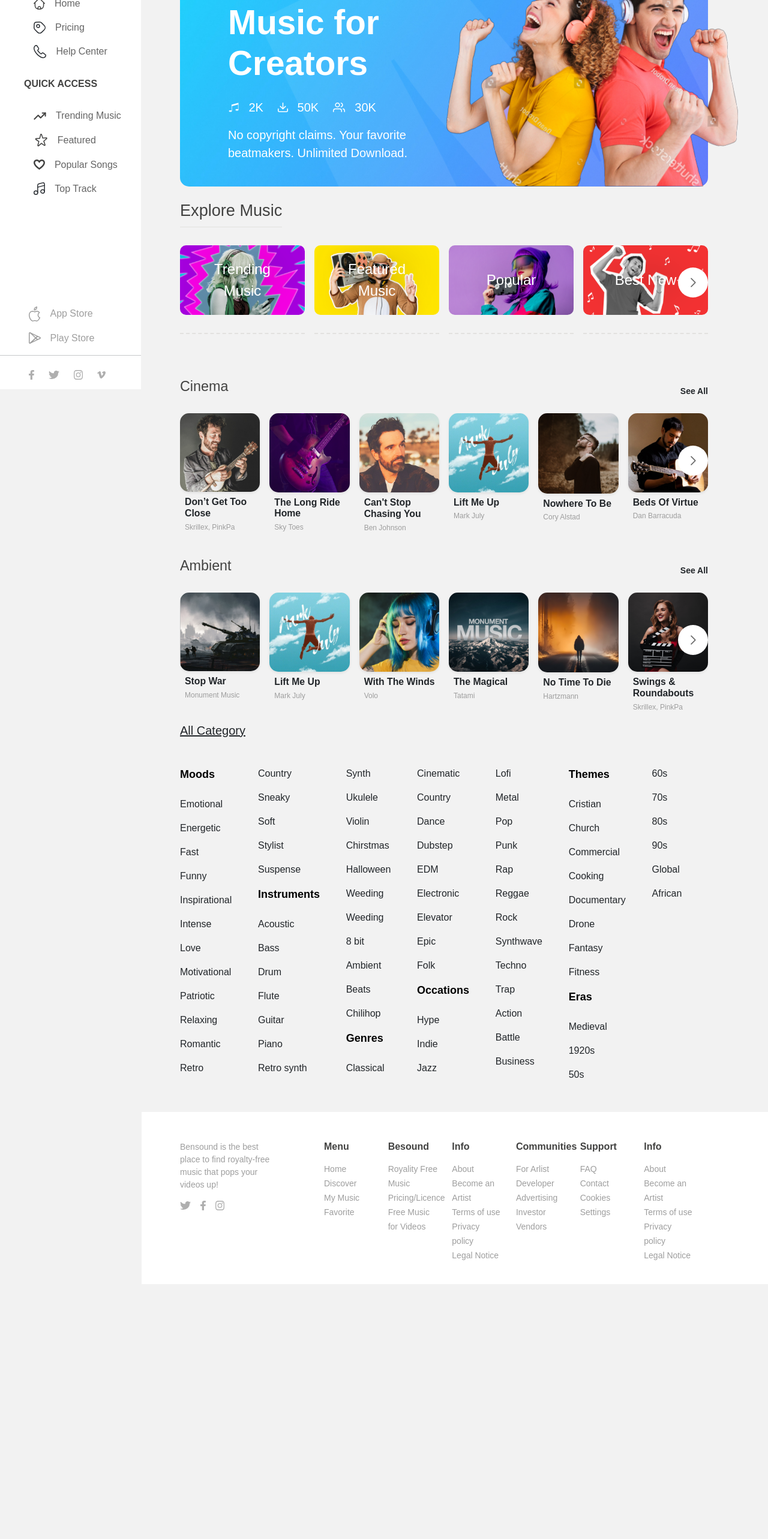
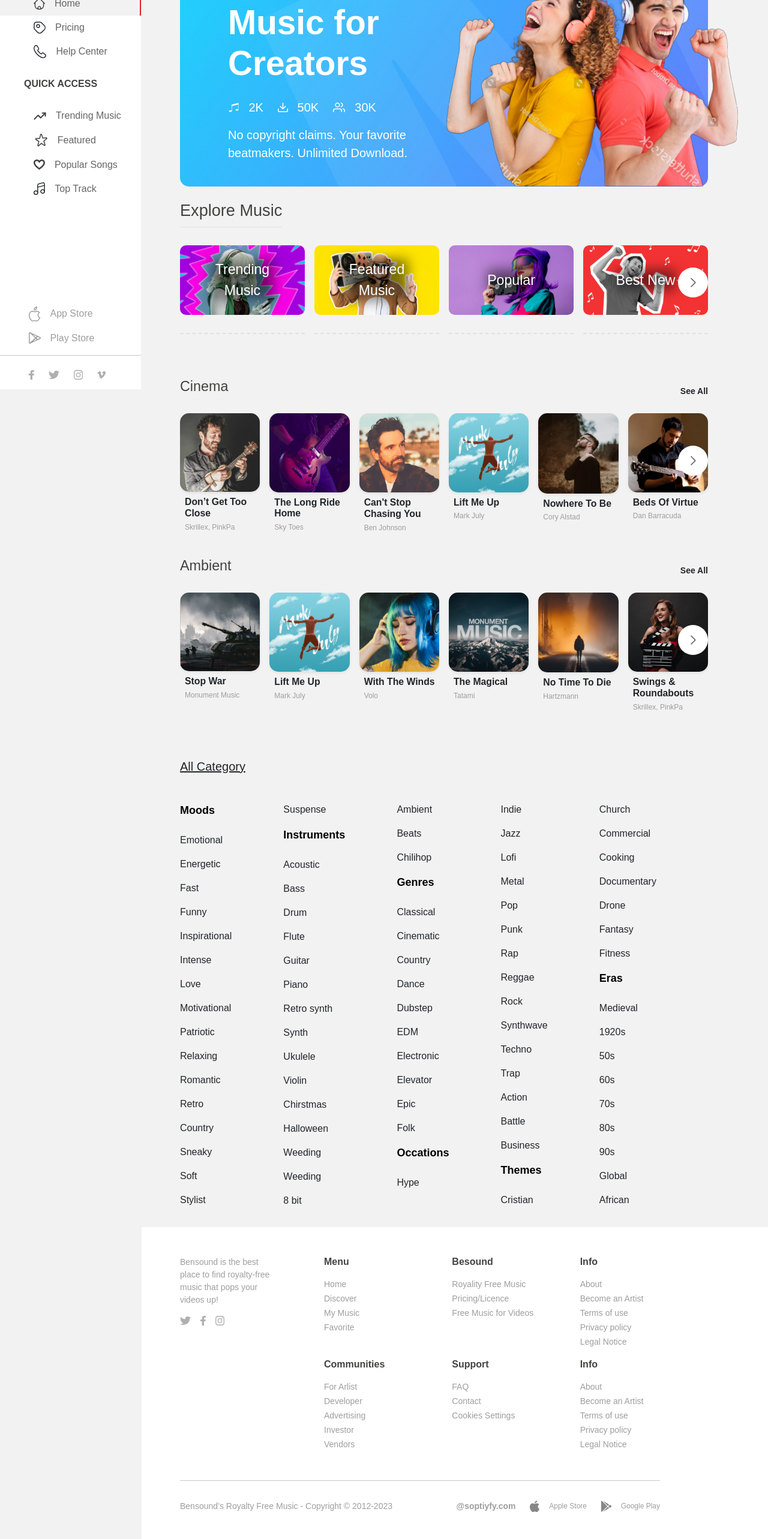
Before and after one commit to Hushibul/music-ai-client, a React (Vite) app: page / in a window 1280 px wide. Shown: the part 151-2717 px from the top of the page at 60% size. Before the commit the page ends 2292 px from the top, so only its background shows below. Built offline with nearby package versions, Linux system fonts and the light colour scheme.

Commit message:
Slider change

```diff
--- a/src/assets/sass/_base.scss
+++ b/src/assets/sass/_base.scss
@@ -23,3 +23,10 @@ body {
   font-family: "Adobe Clean", sans-serif;
   background-color: $hoveredColor;
 }
+
+.sideNavbar {
+  .active {
+    background-color: $hoveredColor;
+    border-right: 2px solid $red;
+  }
+}
--- a/src/components/Cards/SliderCard.module.scss
+++ b/src/components/Cards/SliderCard.module.scss
@@ -6,8 +6,7 @@
   overflow: hidden;
 
   &__title {
-    filter: drop-shadow(0px 0px 30px #000);
-    font-size: 24px;
+    font-size: clamp(1rem, 0.8519rem + 0.7407vw, 1.5rem);
     position: absolute;
     text-align: center;
     top: 50%;
@@ -15,6 +14,15 @@
     transform: translateX(-50%) translateY(-50%);
     color: #fff;
     z-index: 100;
+
+    &::after {
+      content: "";
+      position: absolute;
+      inset: 0;
+      background-color: rgba(0, 0, 0, 0.5);
+      filter: blur(10px);
+      z-index: -1;
+    }
   }
 }
 
--- a/src/components/category/AllCategory.module.scss
+++ b/src/components/category/AllCategory.module.scss
@@ -1,13 +1,26 @@
 @import "../../assets/sass/variables";
 
 .allcategory {
+  margin-top: 60px;
   &__title {
     font-size: 20px;
     text-decoration: underline;
   }
 
   &__categories {
-    height: 560px;
+    max-height: 500px;
+
+    &_borderBottom {
+      height: 1px;
+      max-width: 50%;
+      background-color: $red;
+      margin-inline: auto;
+    }
+
+    li {
+      flex-basis: calc(1 / 7 * 100%);
+      max-width: calc(1 / 7 * 100%);
+    }
 
     &_heading {
       font-size: 18px;
@@ -16,3 +29,45 @@
     }
   }
 }
+
+@media (max-width: $xxl) {
+  .allcategory {
+    &__categories {
+      max-height: 700px;
+      li {
+        flex-basis: calc(1 / 6 * 100%);
+        max-width: calc(1 / 6 * 100%);
+      }
+    }
+  }
+}
+@media (max-width: $xl) {
+  .allcategory {
+    &__categories {
+      max-height: 700px;
+      li {
+        flex-basis: calc(1 / 5 * 100%);
+        max-width: calc(1 / 5 * 100%);
+      }
+    }
+  }
+}
+
+@media (max-width: $lg) {
+  .allcategory {
+    margin-top: 50px;
+    &__categories {
+      max-height: 900px;
+      li {
+        flex-basis: calc(1 / 4 * 100%);
+        max-width: calc(1 / 4 * 100%);
+      }
+    }
+  }
+}
+
+@media (max-width: $md) {
+  .allcategory {
+    margin-top: 20px;
+  }
+}
--- a/src/components/category/AllCategory.tsx
+++ b/src/components/category/AllCategory.tsx
@@ -20,11 +20,13 @@ const AllCategory = () => {
   const [category, setCategory] = useState<ILink[]>(Moods);
   return (
     <div className={Styles.allcategory}>
-      <h3 className={Styles.allcategory__title}>All Category</h3>
+      <h3 className={`${Styles.allcategory__title} mb-3 mb-md-0`}>
+        All Category
+      </h3>
 
       {/* Medium to Large    */}
       <ul
-        className={`${Styles.allcategory__categories} d-none mt-5 list-unstyled d-md-flex flex-column flex-wrap`}
+        className={`${Styles.allcategory__categories} d-none mt-5 list-unstyled d-sm-flex flex-column flex-wrap`}
       >
         {/* Moods  */}
         <li className={`${Styles.allcategory__categories_heading} mb-4`}>
@@ -37,6 +39,8 @@ const AllCategory = () => {
             </Link>
           </li>
         ))}
+
+        <div className={Styles.allcategory__categories_borderBottom}></div>
 
         {/* Instruments  */}
         <li className={`${Styles.allcategory__categories_heading} mb-4`}>
@@ -115,7 +119,7 @@ const AllCategory = () => {
       </ul>
 
       {/* Mobile Devices  */}
-      <ul className="d-flex gap-2 d-md-none flex-wrap list-unstyled pb-3 border-bottom border-secondary">
+      <ul className="d-flex gap-2 d-sm-none flex-wrap list-unstyled pb-3 border-bottom border-secondary">
         <li
           onClick={() => setCategory(Moods)}
           className={`rounded-3 cursor-pointer border border-dark shadow text-small px-3 py-2 ${
@@ -167,7 +171,7 @@ const AllCategory = () => {
         </li>
       </ul>
 
-      <ul className="d-flex d-md-none flex-wrap gap-2 list-unstyled">
+      <ul className="d-flex d-sm-none flex-wrap gap-2 list-unstyled">
         {category.map((item: ILink) => (
           <li
             className="px-3 py-2 border border-secondary text-small rounded-3"
--- a/src/components/layouts/footer/Footer.module.scss
+++ b/src/components/layouts/footer/Footer.module.scss
@@ -3,7 +3,10 @@
 .footer {
   background-color: $white;
   padding: 48px 180px 20px 64px;
-  gap: 80px;
+
+  &__gap {
+    gap: 80px;
+  }
   &__left {
     flex: 0 0 20%;
   }
@@ -14,14 +17,18 @@
 
 @media (max-width: $lg) {
   .footer {
-    padding: 38px 60px 20px 64px;
-    gap: 40px;
+    padding: 48px 60px 20px 64px;
+    &__gap {
+      gap: 40px;
+    }
   }
 }
 
 @media (max-width: $md) {
   .footer {
-    padding: 10px 20px 10px 20px;
-    gap: 20px;
+    padding: 25px 20px 10px 20px;
+    &__gap {
+      gap: 20px;
+    }
   }
 }
--- a/src/components/layouts/footer/Footer.tsx
+++ b/src/components/layouts/footer/Footer.tsx
@@ -12,6 +12,9 @@ import TwitterLogo from "../../../assets/images/icons/twitter.svg";
 import FacebookLogo from "../../../assets/images/icons/facebook.svg";
 import InstagramLogo from "../../../assets/images/icons/instagram.svg";
 
+import AppleIcon from "../../../assets/images/icons/appleDark.svg";
+import PlayStoreIcon from "../../../assets/images/icons/playstoreDark.svg";
+
 interface IFooter {
   id: number;
   title: string;
@@ -20,21 +23,22 @@ interface IFooter {
 
 const Footer = () => {
   return (
-    <footer className={`${Styles.footer} d-flex flex-column flex-sm-row`}>
+    <footer className={`${Styles.footer}`}>
+      <div className={`d-flex flex-column flex-sm-row ${Styles.footer__gap}`}>
         <div className={Styles.footer__left}>
-        <p className="text-medium text-center text-md-start">
+          <p className="text-medium text-center px-5 px-sm-0 text-md-start">
             Bensound is the best place to find royalty-free music that pops your
             videos up!
           </p>
 
-        <div className="d-flex gap-3 justify-content-center justify-content-md-start align-items-center">
+          <div className="d-flex gap-3 mb-3 mb-md-0 justify-content-center justify-content-md-start align-items-center">
             <img src={TwitterLogo} alt="Twiiter Logo" />
             <img src={FacebookLogo} alt="Facebook Logo" />
             <img src={InstagramLogo} alt="Instagram Logo" />
           </div>
         </div>
-      <div className={`${Styles.footer__right} row`}>
-        <div className="col-6 col-md-4 col-lg-3 col-xl-2">
+        <div className={`${Styles.footer__right} row pb-3`}>
+          <div className="col-6 col-md-4 col-lg-3 col-xl-4 col-xxl-2">
             <h4 className="nav-heading mb-3">Menu</h4>
 
             <ul className="list-unstyled">
@@ -50,7 +54,7 @@ const Footer = () => {
               ))}
             </ul>
           </div>
-        <div className="col-6 col-md-4 col-lg-3 col-xl-2">
+          <div className="col-6 col-md-4 col-lg-3 col-xl-4 col-xxl-2">
             <h4 className="nav-heading mb-3">Besound</h4>
 
             <ul className="list-unstyled">
@@ -66,7 +70,7 @@ const Footer = () => {
               ))}
             </ul>
           </div>
-        <div className="col-6 col-md-4 col-lg-3 col-xl-2">
+          <div className="col-6 col-md-4 col-lg-3 col-xl-4 col-xxl-2">
             <h4 className="nav-heading mb-3">Info</h4>
 
             <ul className="list-unstyled">
@@ -82,7 +86,7 @@ const Footer = () => {
               ))}
             </ul>
           </div>
-        <div className="col-6 col-md-4 col-lg-3 col-xl-2">
+          <div className="col-6 col-md-4 col-lg-3 col-xl-4 col-xxl-2">
             <h4 className="nav-heading mb-3">Communities</h4>
 
             <ul className="list-unstyled">
@@ -98,7 +102,7 @@ const Footer = () => {
               ))}
             </ul>
           </div>
-        <div className="col-6 col-md-4 col-lg-3 col-xl-2">
+          <div className="col-6 col-md-4 col-lg-3 col-xl-4 col-xxl-2">
             <h4 className="nav-heading mb-3">Support</h4>
 
             <ul className="list-unstyled">
@@ -114,7 +118,7 @@ const Footer = () => {
               ))}
             </ul>
           </div>
-        <div className="col-6 col-md-4 col-lg-3 col-xl-2">
+          <div className="col-6 col-md-4 col-lg-3 col-xl-4 col-xxl-2">
             <h4 className="nav-heading mb-3">Info</h4>
 
             <ul className="list-unstyled">
@@ -131,6 +135,27 @@ const Footer = () => {
             </ul>
           </div>
         </div>
+      </div>
+
+      <hr />
+      <div className="d-flex flex-column flex-md-row align-items-center justify-content-between pb-2">
+        <p className="text-medium text-center text-md-start mt-3">
+          Bensound’s Royalty Free Music - Copyright © 2012-2023
+        </p>
+
+        <div className="d-flex gap-2 gap-md-4 align-items-center flex-wrap justify-content-center">
+          <p className="text-medium fw-bold mt-3">@soptiyfy.com</p>
+
+          <div className="d-flex align-items-center gap-3">
+            <img src={AppleIcon} alt="Apple Icon" />
+            <p className="text-small mt-3">Apple Store</p>
+          </div>
+          <div className="d-flex align-items-center gap-3">
+            <img src={PlayStoreIcon} alt="Apple Icon" />
+            <p className="text-small mt-3">Google Play</p>
+          </div>
+        </div>
+      </div>
     </footer>
   );
 };
--- a/src/components/layouts/navbar/NavBar.tsx
+++ b/src/components/layouts/navbar/NavBar.tsx
@@ -32,10 +32,10 @@ const NavBar = () => {
 
       <div className="d-flex gap-3 align-items-center ms-md-auto me-3">
         <Link to={"#sign-in"}>
-          <button className="button-primary button-light">Sign In</button>
+          <button className="button-light">Sign In</button>
         </Link>
         <Link to={"#get-started"}>
-          <button className="button-primary button-red">Get Started</button>
+          <button className="button-red">Get Started</button>
         </Link>
       </div>
     </div>
--- a/src/components/layouts/navbar/SideBar.tsx
+++ b/src/components/layouts/navbar/SideBar.tsx
@@ -19,32 +19,50 @@ interface INav {
 
 const SideBar = () => {
   return (
-    <nav className={`${Styles.sidebar} d-none flex-column d-md-flex`}>
+    <nav
+      className={`${Styles.sidebar} sideNavbar d-none flex-column d-md-flex`}
+    >
       <div>
-        <div className={Styles.sidebar__paddings}>
-          <h3 className="nav-heading text-uppercase d-block my-4">Menu</h3>
+        <div>
+          <h3
+            className={`${Styles.sidebar__paddings} nav-heading text-uppercase d-block my-4`}
+          >
+            Menu
+          </h3>
 
           {menu.map((item: INav) => (
             <NavLink
               key={item.id}
-              className="d-flex align-items-center gap-3 ms-3 text-decoration-none py-2"
+              className="d-flex align-items-center gap-3 ps-3 text-decoration-none py-2"
               to={item.path}
             >
-              <img src={item.image} alt="item_icon" />
+              <img
+                className={Styles.sidebar__paddings}
+                src={item.image}
+                alt="item_icon"
+              />
               <span className="nav-link">{item.title}</span>
             </NavLink>
           ))}
         </div>
 
-        <div className={Styles.sidebar__paddings}>
-          <h3 className="nav-heading text-uppercase my-4">Quick Access</h3>
+        <div>
+          <h3
+            className={`${Styles.sidebar__paddings} nav-heading text-uppercase my-4`}
+          >
+            Quick Access
+          </h3>
           {quickAccess.map((item: INav) => (
             <NavLink
               key={item.id}
-              className="d-flex align-items-center nav-link gap-3 ms-3 text-decoration-none py-2"
+              className="d-flex align-items-center nav-link gap-3 ps-3 text-decoration-none py-2"
               to={item.path}
             >
-              <img src={item.image} alt="item_icon" />
+              <img
+                className={Styles.sidebar__paddings}
+                src={item.image}
+                alt="item_icon"
+              />
               <span className="nav-link">{item.title}</span>
             </NavLink>
           ))}
--- a/src/components/layouts/root/Root.module.scss
+++ b/src/components/layouts/root/Root.module.scss
@@ -27,7 +27,7 @@
       width: 100%;
 
       &_paddings {
-        padding: 0 0 0 0;
+        padding: 0 5px 0 5px;
       }
     }
   }
--- a/src/components/slider/MusicSlider.module.scss
+++ b/src/components/slider/MusicSlider.module.scss
@@ -26,6 +26,9 @@
 
 @media (max-width: $md) {
   .musicslider {
+    &__containerOne {
+      margin-bottom: 15px;
+    }
     &__titleOne {
       padding-bottom: 6px;
       margin-bottom: 12px;
```
Also changed, not shown: src/assets/constants/constants.ts (+5 -5 lines), src/assets/sass/_components.scss (+5 -3 lines), src/assets/images/icons/menu.svg (added). Lines whose indentation alone changed are shown as unchanged.
